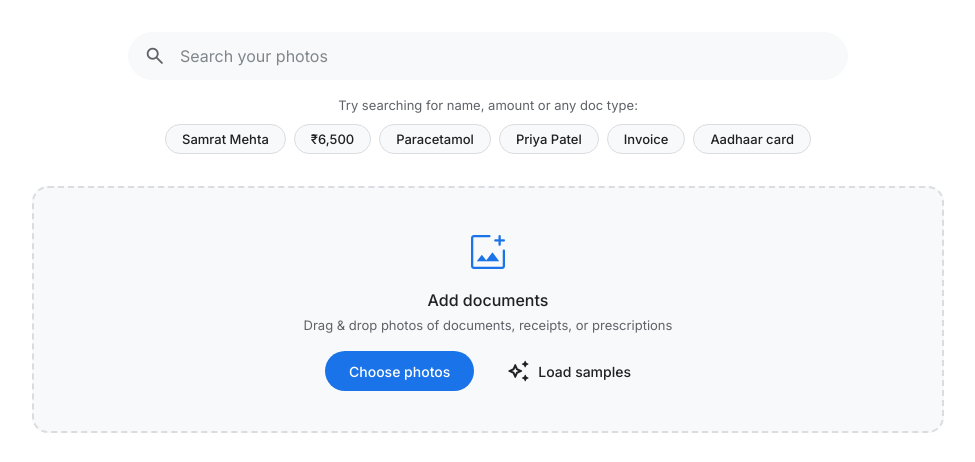
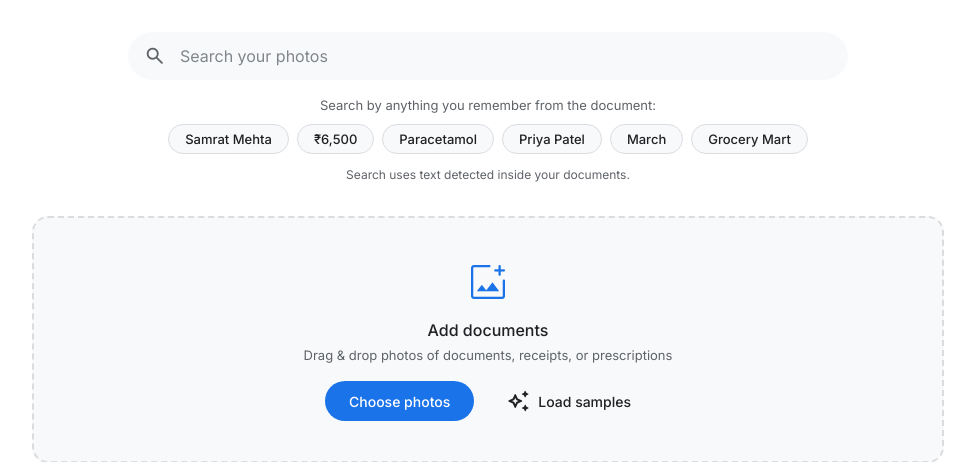
Before and after one commit to Princeguptaa/GooglePhotos, a Flask app: page / in a window 1280 px wide. Shown: the part 65-527 px from the top of the page, without its empty margins (152-1127 px from the left). Run offline with Flask 3, Linux system fonts and the light colour scheme; data comes from the database, SQL or seed files in the repository; data that the repository does not hold is empty; some libraries are stand-ins or nearby versions; some web fonts are replaced.

Commit message:
Update UX copy to clarify text-based OCR search

```diff
--- a/static/js/app.js
+++ b/static/js/app.js
@@ -641,7 +641,7 @@ document.addEventListener('DOMContentLoaded', () => {
                 </div>
                 <ul class="empty-state-suggestions">
                     <li>Try a person's name</li>
-                    <li>Try a document type (receipt, invoice)</li>
+                    <li>Try an exact word from the document</li>
                     <li>Try a month (September, March)</li>
                     <li>Try an amount (6500, 2340)</li>
                     <li>Try a merchant or medicine name</li>
--- a/templates/index.html
+++ b/templates/index.html
@@ -65,15 +65,16 @@
                 </button>
             </div>
             <div class="suggestion-container">
-                <p class="suggestion-label">Try searching for name, amount or any doc type:</p>
+                <p class="suggestion-label">Search by anything you remember from the document:</p>
                 <div class="suggestion-chips">
                     <button type="button" class="chip" data-query="Samrat Mehta">Samrat Mehta</button>
-                <button type="button" class="chip" data-query="6500">₹6,500</button>
-                <button type="button" class="chip" data-query="Paracetamol">Paracetamol</button>
-                <button type="button" class="chip" data-query="Priya Patel">Priya Patel</button>
-                <button type="button" class="chip" data-query="Invoice">Invoice</button>
-                <button type="button" class="chip" data-query="Aadhaar">Aadhaar card</button>
+                    <button type="button" class="chip" data-query="6500">₹6,500</button>
+                    <button type="button" class="chip" data-query="Paracetamol">Paracetamol</button>
+                    <button type="button" class="chip" data-query="Priya Patel">Priya Patel</button>
+                    <button type="button" class="chip" data-query="March">March</button>
+                    <button type="button" class="chip" data-query="Grocery Mart">Grocery Mart</button>
                 </div>
+                <p style="font-size: 12px; color: var(--text-secondary); margin-top: 12px; text-align: center;">Search uses text detected inside your documents.</p>
             </div>
         </section>
 
```
Also changed, not shown: tests/verify_live.py (+3 -3 lines).
